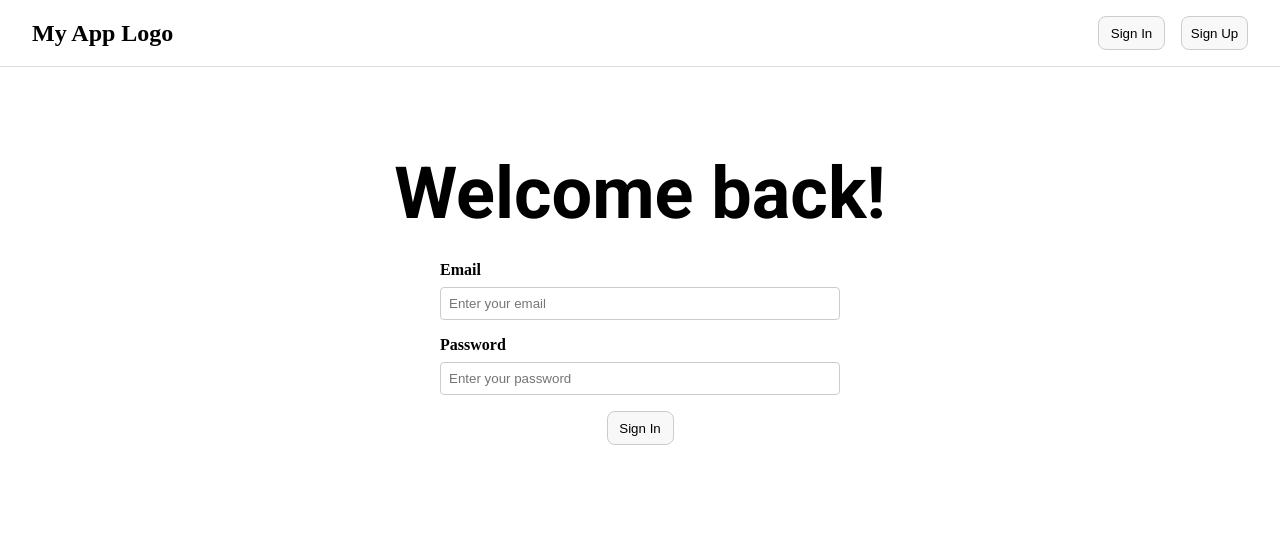
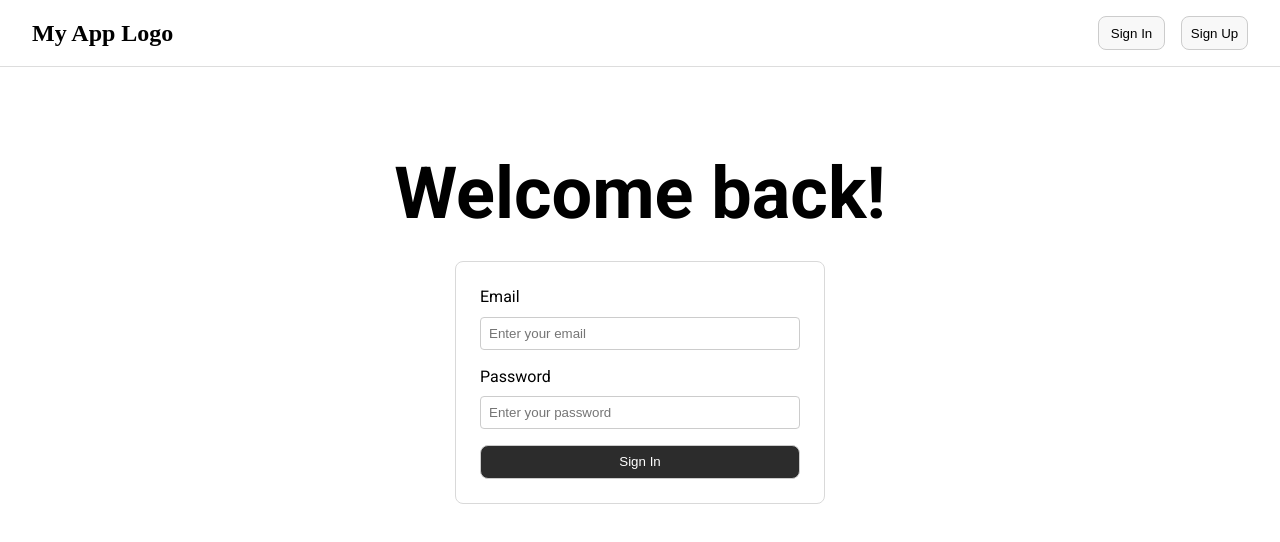
Before and after one commit to Jer3myYu/webproject_online_order, a React (Create React App) app in the folder frontend/: page / in a window 1280 px wide. Shown: the top 542 px of the page. Built offline with nearby package versions, Linux system fonts and the light colour scheme.

Commit message:
fix: the login page styles

```diff
--- a/frontend/src/assets/fonts.css
+++ b/frontend/src/assets/fonts.css
@@ -1 +1,2 @@
 @import url('https://fonts.googleapis.com/css2?family=Roboto:ital,wght@0,700;1,700&display=swap');
+@import url('https://fonts.googleapis.com/css2?family=Roboto:ital@0;1&display=swap');
--- a/frontend/src/features/auth/components/AuthToggleButton.js
+++ b/frontend/src/features/auth/components/AuthToggleButton.js
@@ -1,9 +1,15 @@
 import React from 'react';
 import styles from './AuthToggleButton.module.css';
+import classNames from 'classnames';
 
-const AuthToggleButton = ({ children, onClick, type = 'button', ...props }) => {
+const AuthToggleButton = ({ children, onClick, type = 'button', variant, ...props }) => {
+  const buttonClass = classNames(styles.authToggleButton, {
+    [styles.authToggleButtonSubmit]: variant === 'submit',
+    [styles.authToggleButtonSecondary]: variant === 'secondary',
+  });
+
   return (
-    <button className={styles.authToggleButton} onClick={onClick} type={type} {...props}>
+    <button className={buttonClass} onClick={onClick} type={type} {...props}>
       {children}
     </button>
   );
--- a/frontend/src/features/auth/components/AuthToggleButton.module.css
+++ b/frontend/src/features/auth/components/AuthToggleButton.module.css
@@ -19,7 +19,17 @@
 }
 
 .authToggleButtonSubmit {
-    /* Custom styles for the submit button variant */
-    background: #007bff;
+    width: 100%; /* full width for submit */
+    background: #2C2C2C;
     color: #fff;
 }
+
+.authToggleButtonSubmit:hover {
+    background: #25b83d;
+}
+
+.authToggleButtonSecondary {
+    background: #28a745;
+    color: #fff;
+    /* other variant-specific styles */
+}
--- a/frontend/src/features/auth/pages/SignIn/SignInBody.js
+++ b/frontend/src/features/auth/pages/SignIn/SignInBody.js
@@ -17,7 +17,7 @@ const SignInBody = () => {
       <h2 className={styles.title}>Welcome back!</h2>
       <form className={styles.form} onSubmit={handleSignIn}>
         <div className={styles.formGroup}>
-          <label htmlFor="email" className={styles.label}>Email</label>
+          <label htmlFor="email" className={`${styles.label} ${styles.text}`}>Email</label>
           <input
             type="email"
             id="email"
@@ -28,7 +28,7 @@ const SignInBody = () => {
           />
         </div>
         <div className={styles.formGroup}>
-          <label htmlFor="password" className={styles.label}>Password</label>
+          <label htmlFor="password" className={`${styles.label} ${styles.text}`}>Password</label>
           <input
             type="password"
             id="password"
@@ -39,7 +39,7 @@ const SignInBody = () => {
           />
         </div>
         <div className={styles.buttonContainer}>
-          <AuthToggleButton type="submit">Sign In</AuthToggleButton>
+          <AuthToggleButton variant="submit">Sign In</AuthToggleButton>
         </div>
       </form>
     </div>
--- a/frontend/src/features/auth/pages/SignIn/SignInBody.module.css
+++ b/frontend/src/features/auth/pages/SignIn/SignInBody.module.css
@@ -29,11 +29,15 @@
 }
 
 .form {
-    width: 100%;
     max-width: 400px;
+    min-width: 320px;
+    padding: 24px;
     display: flex;
     flex-direction: column;
     gap: 16px;
+    border-radius: 8px;
+    border: 1px solid #D9D9D9;
+    background: #FFFFFF;
 }
 
 .formGroup {
@@ -43,10 +47,12 @@
 
 .label {
     margin-bottom: 8px;
-    font-weight: bold;
 }
 
 .input {
+    display: flex;
+    flex-direction: column;
+    gap: 8px;
     padding: 8px;
     border: 1px solid #ccc;
     border-radius: 4px;
```
